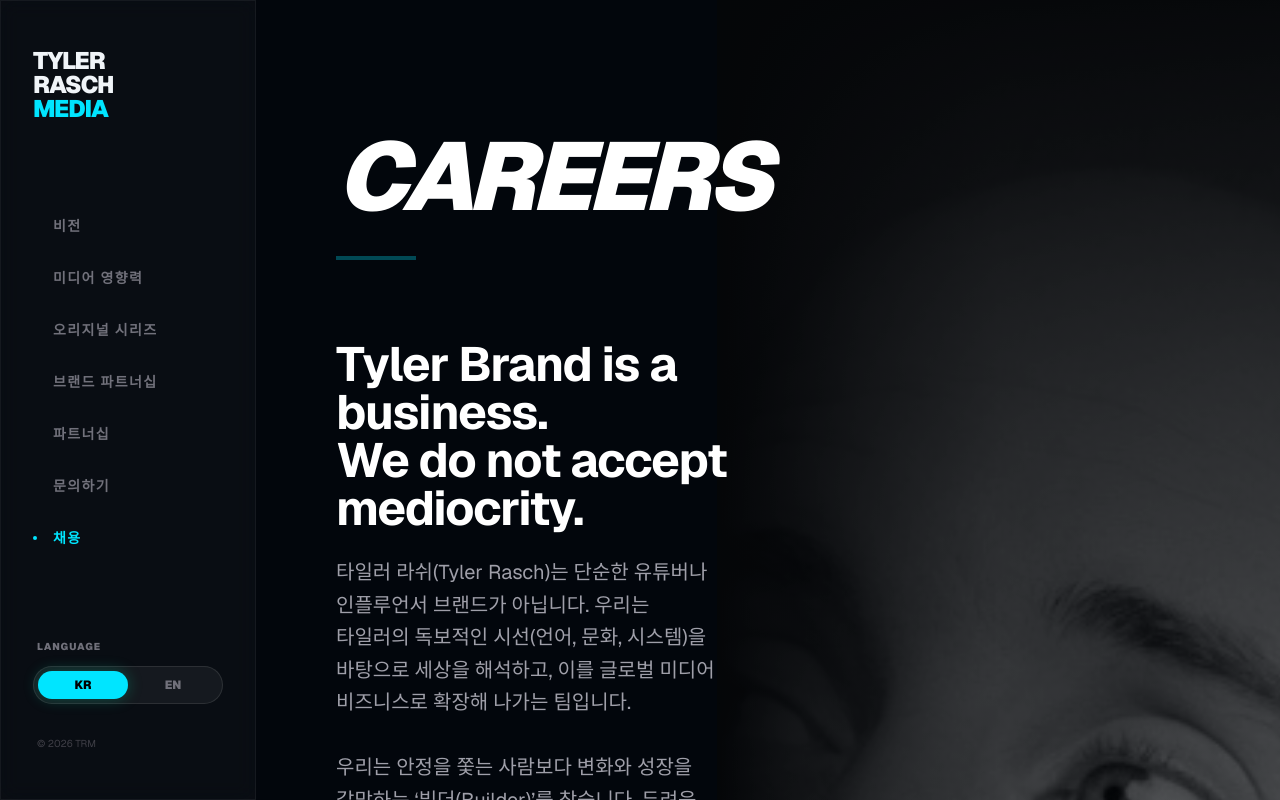
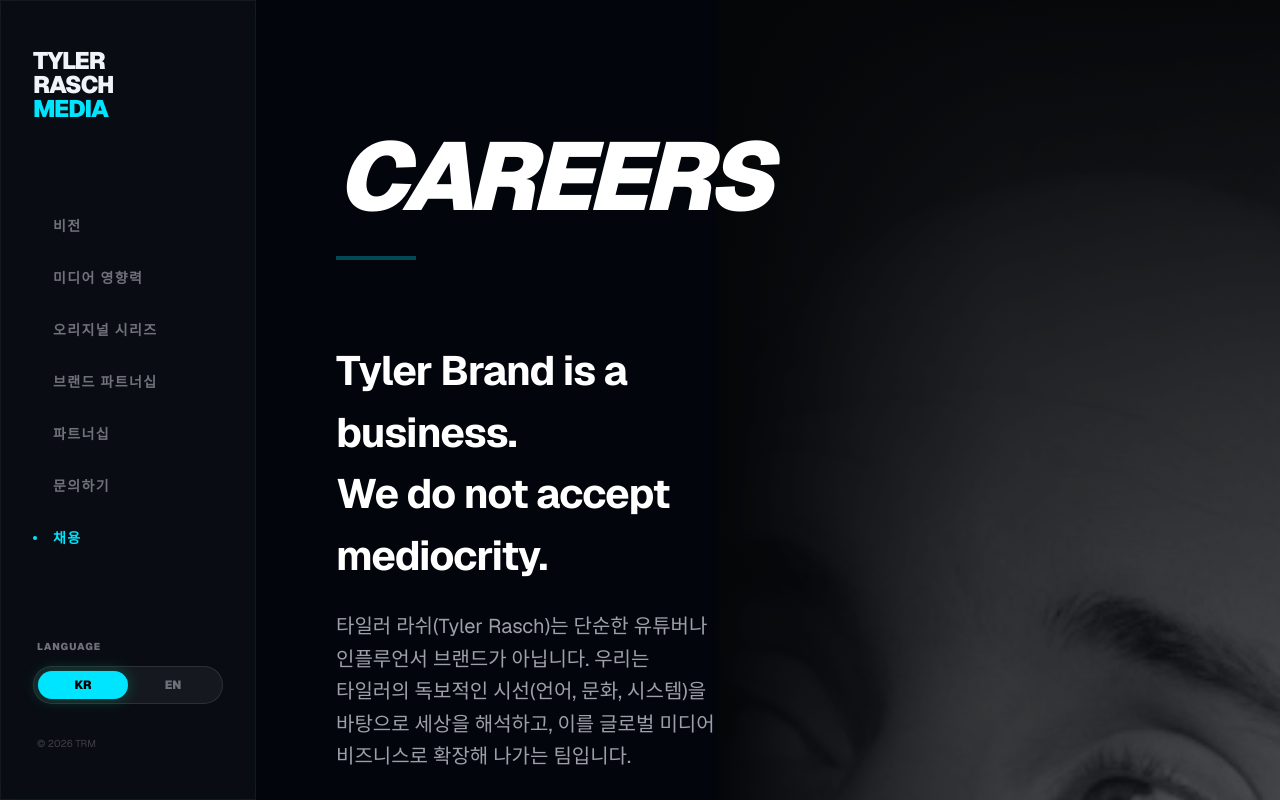
Before and after one commit to tyler-team/tyler-rasch-media, a Next.js app: page /careers in a window 1280 px wide. Shown: the top 800 px of the page. Built offline with nearby package versions, Linux system fonts and the light colour scheme.

Commit message:
style: reduce career subheading font size by 15%

```diff
--- a/src/app/page.tsx
+++ b/src/app/page.tsx
@@ -1992,7 +1992,7 @@
 
                 <div className="grid grid-cols-1 lg:grid-cols-2 gap-20 mb-32">
                   <div>
-                    <h3 className="text-3xl md:text-5xl font-bold text-white mb-6 break-keep tracking-tight">{t.careers.subheading}</h3>
+                    <h3 className="text-[25px] md:text-[41px] font-bold text-white mb-6 break-keep tracking-tight">{t.careers.subheading}</h3>
                     <p className="text-xl text-zinc-400 break-keep leading-relaxed">{t.careers.desc}</p>
                   </div>
                 </div>
```
